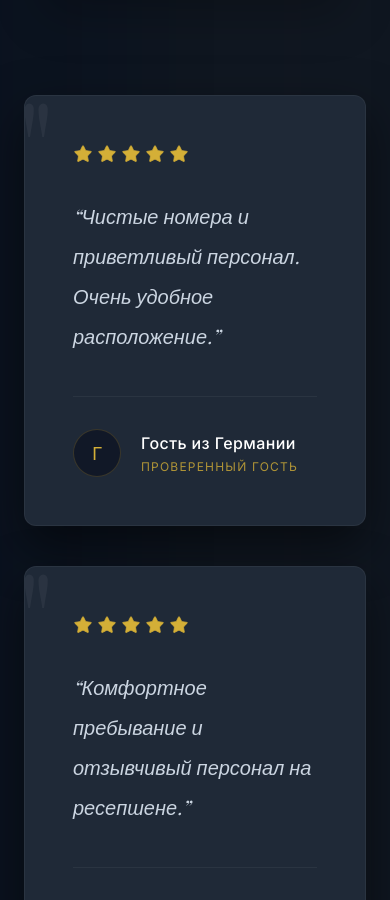
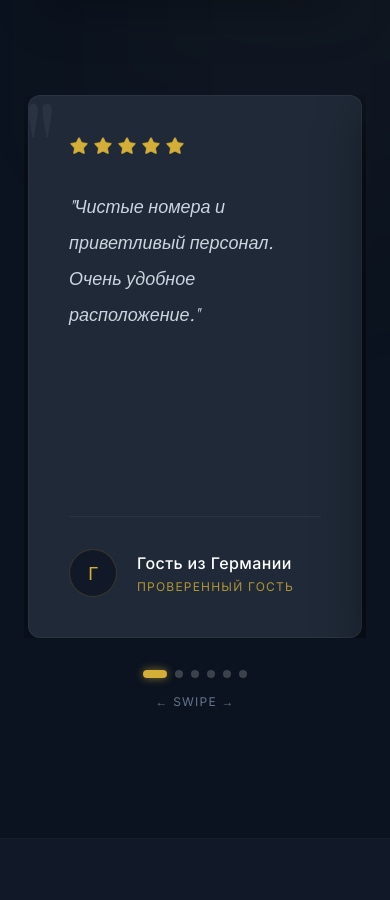
Before and after one commit to mirkomilablayev/afrosiyob-regency-hotel, a Next.js app: page / in a window 390 px wide. Shown: the part 6651-7551 px from the top of the page. Built offline with nearby package versions, Linux system fonts and the light colour scheme; a web font is replaced by a local one.

Commit message:
Add swipeable mobile carousel for reviews with dot indicators

```diff
--- a/src/components/Reviews.tsx
+++ b/src/components/Reviews.tsx
@@ -1,10 +1,38 @@
 'use client';
 
+import { useState, useRef } from 'react';
 import { Star, StarHalf } from 'lucide-react';
 import { useLanguage } from '@/context/LanguageContext';
 
+function ReviewCard({ review, t }: { review: { id: number; text: string; author: string }; t: any }) {
+    return (
+        <div className="bg-cardBg border border-white/5 p-10 rounded-xl shadow-[0_20px_50px_rgba(0,0,0,0.5)] relative overflow-hidden h-full flex flex-col">
+            <div className="absolute -top-4 -left-2 text-9xl text-white/5 font-serif select-none pointer-events-none">&quot;</div>
+            <div className="flex text-goldPrimary mb-8 relative z-10">
+                {[...Array(5)].map((_, i) => (
+                    <Star key={i} className="w-5 h-5 fill-current mr-1" strokeWidth={1} />
+                ))}
+            </div>
+            <p className="text-slate-300 text-lg leading-loose mb-10 italic relative z-10 font-serif flex-1">
+                "{review.text}"
+            </p>
+            <div className="flex items-center mt-auto border-t border-white/5 pt-8">
+                <div className="w-12 h-12 rounded-full bg-secondaryBg flex items-center justify-center text-goldPrimary border border-goldPrimary/20 font-serif text-lg shrink-0">
+                    {review.author.charAt(0)}
+                </div>
+                <div className="ml-5">
+                    <p className="text-white font-medium tracking-wide">{review.author}</p>
+                    <p className="text-goldPrimary opacity-80 text-xs uppercase tracking-widest mt-1">{t.reviews.verified}</p>
+                </div>
+            </div>
+        </div>
+    );
+}
+
 export default function Reviews() {
     const { t } = useLanguage();
+    const [activeIdx, setActiveIdx] = useState(0);
+    const touchStartX = useRef<number | null>(null);
 
     const reviews = [
         { id: 1, text: t.reviews.review1, author: t.reviews.author1 },
@@ -15,13 +43,28 @@ export default function Reviews() {
         { id: 6, text: t.reviews.review6, author: t.reviews.author6 }
     ];
 
+    const handleTouchStart = (e: React.TouchEvent) => {
+        touchStartX.current = e.touches[0].clientX;
+    };
+
+    const handleTouchEnd = (e: React.TouchEvent) => {
+        if (touchStartX.current === null) return;
+        const diff = touchStartX.current - e.changedTouches[0].clientX;
+        if (Math.abs(diff) > 40) {
+            if (diff > 0) setActiveIdx(prev => Math.min(prev + 1, reviews.length - 1));
+            else setActiveIdx(prev => Math.max(prev - 1, 0));
+        }
+        touchStartX.current = null;
+    };
+
     return (
         <section id="reviews" className="py-32 bg-background relative border-b border-white/5">
             <div className="absolute top-0 right-0 w-1/2 h-1/2 bg-goldPrimary/5 blur-[120px] rounded-full pointer-events-none" />
 
             <div className="max-w-7xl mx-auto px-6 lg:px-8 relative z-10">
 
-                <div className="flex flex-col lg:flex-row items-center justify-between mb-24 max-w-7xl mx-auto reveal opacity-0">
+                {/* Header */}
+                <div className="flex flex-col lg:flex-row items-center justify-between mb-24 reveal opacity-0">
                     <div className="text-center lg:text-left mb-12 lg:mb-0">
                         <span className="text-goldPrimary font-semibold tracking-[0.2em] uppercase text-sm mb-6 block">
                             {t.reviews.tag}
@@ -47,33 +90,55 @@ export default function Reviews() {
                     </div>
                 </div>
 
-                <div className="grid grid-cols-1 md:grid-cols-2 lg:grid-cols-3 gap-10 max-w-7xl mx-auto">
+                {/* ── MOBILE: Swipeable carousel ── */}
+                <div className="md:hidden">
+                    <div
+                        className="overflow-hidden"
+                        onTouchStart={handleTouchStart}
+                        onTouchEnd={handleTouchEnd}
+                    >
+                        <div
+                            className="flex transition-transform duration-500 ease-[cubic-bezier(0.25,0.46,0.45,0.94)]"
+                            style={{ transform: `translateX(-${activeIdx * 100}%)` }}
+                        >
+                            {reviews.map((review) => (
+                                <div key={review.id} className="w-full shrink-0 px-1">
+                                    <ReviewCard review={review} t={t} />
+                                </div>
+                            ))}
+                        </div>
+                    </div>
+
+                    {/* Dot indicators */}
+                    <div className="flex justify-center items-center space-x-2 mt-8">
+                        {reviews.map((_, idx) => (
+                            <button
+                                key={idx}
+                                onClick={() => setActiveIdx(idx)}
+                                className={`rounded-full transition-all duration-300 ${idx === activeIdx
+                                        ? 'w-6 h-2 bg-goldPrimary shadow-[0_0_8px_rgba(212,175,55,0.6)]'
+                                        : 'w-2 h-2 bg-white/20 hover:bg-white/40'
+                                    }`}
+                                aria-label={`Review ${idx + 1}`}
+                            />
+                        ))}
+                    </div>
+
+                    {/* Swipe hint on first load */}
+                    <p className="text-center text-slate-500 text-xs tracking-widest uppercase mt-4">
+                        ← swipe →
+                    </p>
+                </div>
+
+                {/* ── DESKTOP: 3-column grid ── */}
+                <div className="hidden md:grid md:grid-cols-2 lg:grid-cols-3 gap-10">
                     {reviews.map((review, idx) => (
                         <div
                             key={review.id}
-                            className="bg-cardBg border border-white/5 p-12 rounded-xl shadow-[0_20px_50px_rgba(0,0,0,0.5)] relative overflow-hidden transition-all duration-500 hover:border-goldPrimary/30 hover:-translate-y-2 reveal opacity-0"
-                            style={{ animationDelay: `${0.2 + idx * 0.2}s` }}
+                            className="transition-all duration-500 hover:-translate-y-2 reveal opacity-0"
+                            style={{ animationDelay: `${0.2 + idx * 0.15}s` }}
                         >
-                            <div className="absolute -top-4 -left-2 text-9xl text-white/5 font-serif select-none pointer-events-none">&quot;</div>
-                            <div className="flex text-goldPrimary mb-8 relative z-10">
-                                <Star className="w-5 h-5 fill-current mr-1" strokeWidth={1} />
-                                <Star className="w-5 h-5 fill-current mr-1" strokeWidth={1} />
-                                <Star className="w-5 h-5 fill-current mr-1" strokeWidth={1} />
-                                <Star className="w-5 h-5 fill-current mr-1" strokeWidth={1} />
-                                <Star className="w-5 h-5 fill-current mr-1" strokeWidth={1} />
-                            </div>
-                            <p className="text-slate-300 text-xl leading-loose mb-10 italic relative z-10 font-serif">
-                                “{review.text}”
-                            </p>
-                            <div className="flex items-center mt-auto border-t border-white/5 pt-8">
-                                <div className="w-12 h-12 rounded-full bg-secondaryBg flex items-center justify-center text-goldPrimary border border-goldPrimary/20 font-serif text-lg shrink-0">
-                                    {review.author.charAt(0)}
-                                </div>
-                                <div className="ml-5">
-                                    <p className="text-white font-medium tracking-wide">{review.author}</p>
-                                    <p className="text-goldPrimary opacity-80 text-xs uppercase tracking-widest mt-1">{t.reviews.verified}</p>
-                                </div>
-                            </div>
+                            <ReviewCard review={review} t={t} />
                         </div>
                     ))}
                 </div>
```
